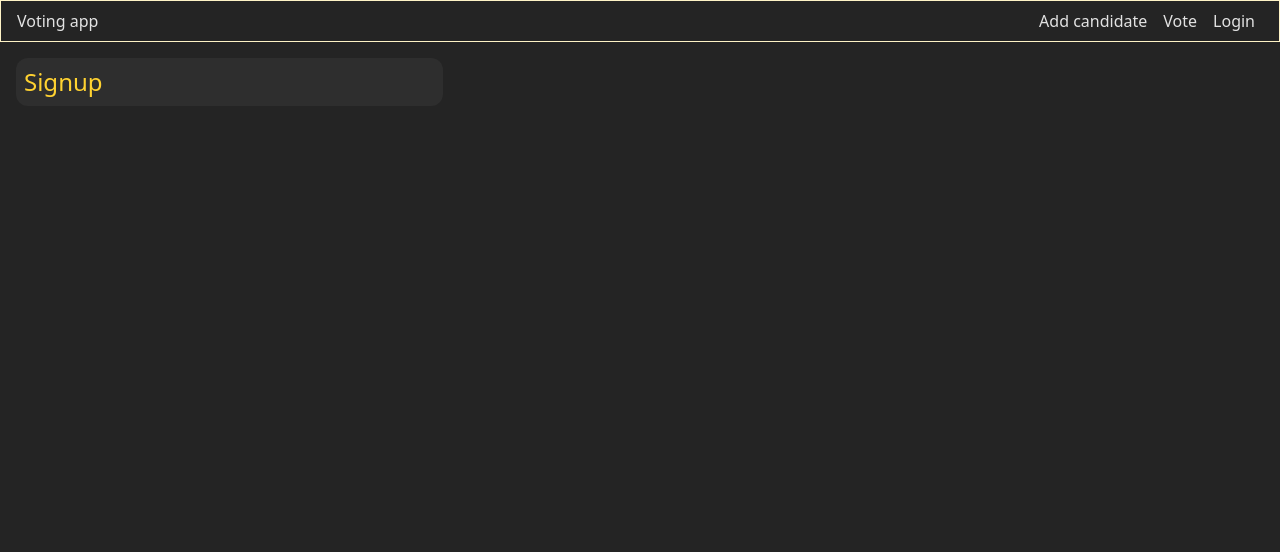
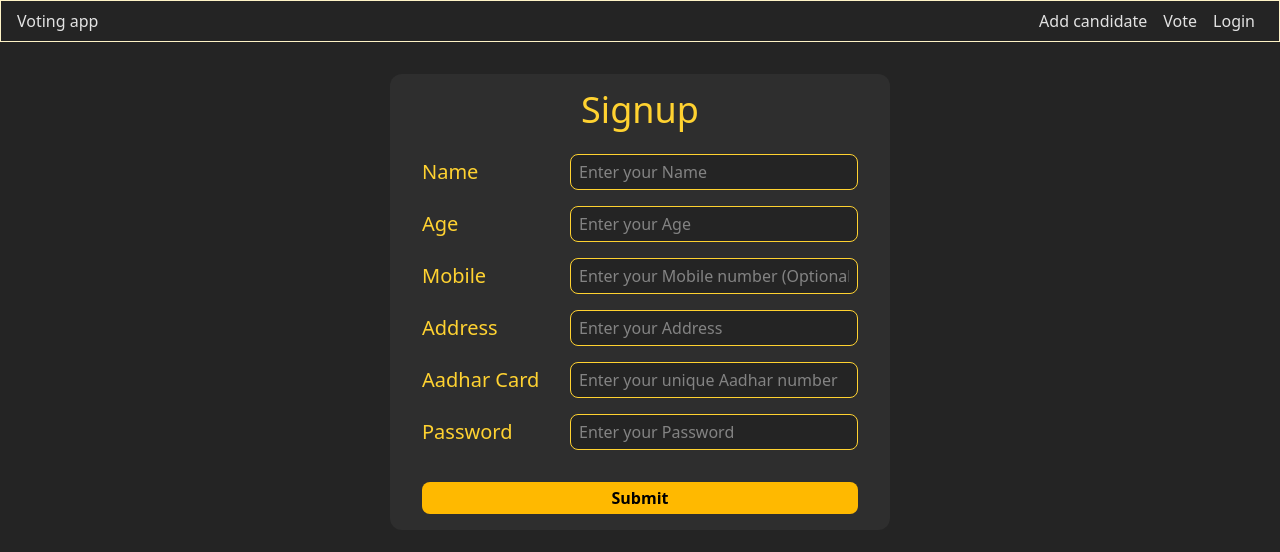
Before and after one commit to abhayrobotics/voting-app, a React (Vite) app in the folder frontend/: page /login in a window 1280 px wide. Shown: the top 552 px of the page. Built offline with nearby package versions, Linux system fonts and the light colour scheme.

Commit message:
sginup done

```diff
--- a/frontend/src/pages/Login.jsx
+++ b/frontend/src/pages/Login.jsx
@@ -1,14 +1,81 @@
-import React from 'react'
+import React, { useRef } from 'react'
 import Navbar from '../components/Navbar'
+import { loginRequest } from '../services/candidateRequest'
 
 const Login = () => {
+
+  const name = useRef(null)
+  const age = useRef(null)
+  const  mobile= useRef(null)
+  const address = useRef(null)
+  const aadharCard = useRef(null)
+  const password = useRef(null)
+
+  const handleSignup = async ()=>{
+    const data ={
+      "name":name.current.value,
+      "age":age.current.value,
+      "mobile":mobile.current.value,
+      "address":address.current.value,
+      "aadharCardNumber":aadharCard.current.value,
+      "password":password.current.value
+
+    }
+    console.log("sign up success")
+    console.log(data)
+
+    // send data to backend
+    const response = await loginRequest(data)
+    console.log(response)
+
+  }
   return (
     <div>
       <Navbar />
-       <div className=" w-1/3 m-4 p-2 bg-[#2e2e2e] rounded-xl " >
-            <p className="text-2xl text-amber-300">Signup</p>
+      <div className='flex justify-center m-4'>
+
+
+       <div className="w-3/3 max-w-[500px]  m-4 p-4 bg-[#2e2e2e] rounded-xl " >
+            <p className="text-4xl text-amber-300 mb-4 text-center ">Signup </p>
+             {/* <hr className="mb-4 border text-center text-amber-300 w-20" /> */}
+             <div className='flex  justify-center mx-4 flex-col'>
+
+
+              <div className='flex my-2 justify-between  w-4/4 items-center'>
+                <span className='text-xl text-amber-300'>Name</span>
+                <input ref={name} type='text' placeholder='Enter your Name' className='w-72 bg-[#242424] border h-9 border-amber-300 rounded-lg  hover:bg-[#3a3a3a] px-2' ></input>
+              </div>
+
+              <div className='flex my-2 justify-between  w-4/4 items-center'>
+                <span className='text-xl text-amber-300'>Age</span>
+                <input ref={age} type='text' placeholder='Enter your Age' className='w-72 bg-[#242424] border h-9 border-amber-300 rounded-lg  hover:bg-[#3a3a3a] px-2' ></input>
+              </div>
+
+              <div className='flex my-2 justify-between  w-4/4 items-center'>
+                <span className='text-xl text-amber-300'>Mobile</span>
+                <input ref={mobile} type='text' placeholder='Enter your Mobile number (Optional)' className='w-72 bg-[#242424] border h-9 border-amber-300 rounded-lg  hover:bg-[#3a3a3a] px-2' ></input>
+              </div>
+
+              <div className='flex my-2 justify-between  w-4/4 items-center'>
+                <span className='text-xl text-amber-300'>Address</span>
+                <input ref={address} type='text' placeholder='Enter your Address' className='w-72 bg-[#242424] border h-9 border-amber-300 rounded-lg  hover:bg-[#3a3a3a] px-2' ></input>
+              </div>
+
+              <div className='flex my-2 justify-between  w-4/4 items-center'>
+                <span className='text-xl text-amber-300'>Aadhar Card</span>
+                <input ref={aadharCard} type='text' maxLength={12} placeholder='Enter your unique Aadhar number' className='w-72 bg-[#242424] border h-9 border-amber-300 rounded-lg  hover:bg-[#3a3a3a] px-2' ></input>
+              </div>
+
+              <div className='flex my-2 justify-between  w-4/4 items-center'>
+                <span className='text-xl text-amber-300'>Password</span>
+                <input ref={password} type='password' placeholder='Enter your Password' className='w-72 bg-[#242424] border h-9 border-amber-300 rounded-lg  hover:bg-[#3a3a3a] px-2' ></input>
+              </div>
+
+              <div onClick={handleSignup} className=" text-center self-center mt-6 p-1 w-4/4  rounded-lg bg-amber-400 text-black font-semibold " > Submit</div>
+             </div>
 
         </div>
+      </div>
     </div>
   )
 }
--- a/frontend/src/services/candidateRequest.js
+++ b/frontend/src/services/candidateRequest.js
@@ -23,6 +23,23 @@ import { useEffect, useState } from 'react'
     return  json
   }
 
+  // signup
+
+export   const loginRequest = async (signup) => {
+    const data1 = await fetch( `${import.meta.env.VITE_BASE_URL}/user/signup`, {
+      method: "POST",
+      headers: {
+        "Content-Type": "application/json",
+      },
+      body: JSON.stringify(signup),
+    });
+
+    const result = await data1.json();
+    console.log(result);
+    return result
+  };
+
+  // Login
   // POST Request + DATA(payload)
   let credentials11 = {
     aadharCardNumber: 123456785012,
```
